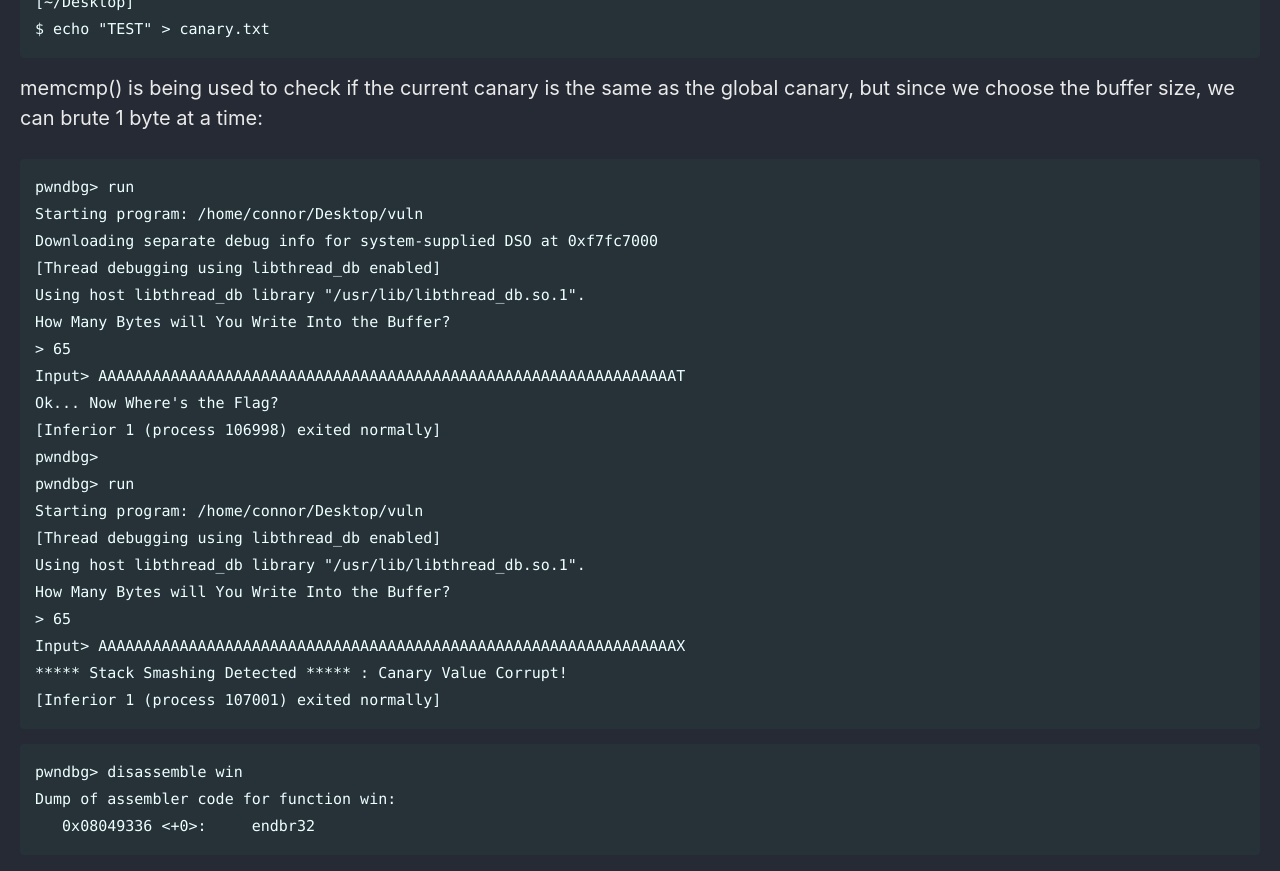
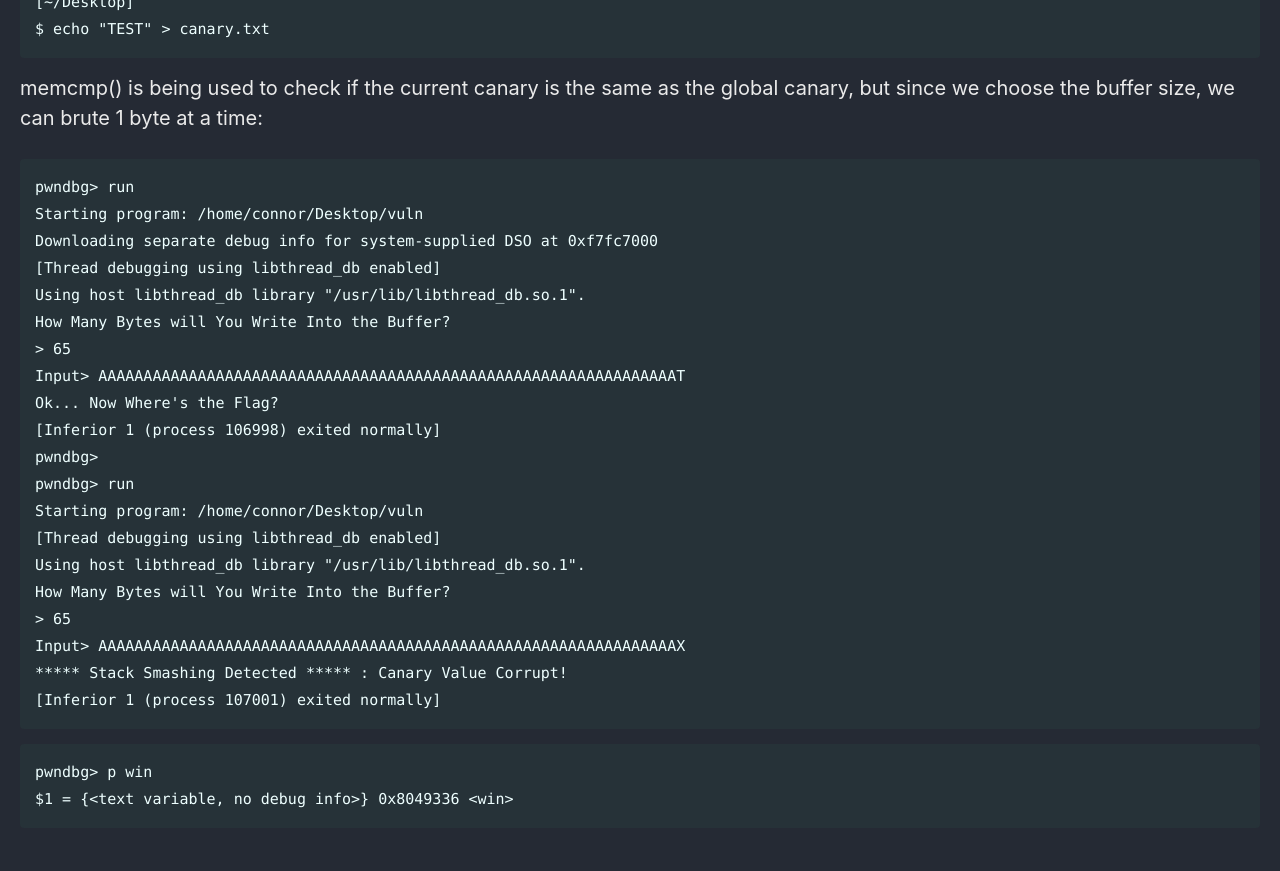
Before and after one commit to Connor-McCartney/Connor-McCartney.github.io, a Jekyll site: the page built from _pages/misc/pwn.md, in a window 1280 px wide and 900 px high, scrolled down 9576 px. Shown: the top 871 px of the window. Built offline with Jekyll 4.4.1, drawn with Linux system fonts in a browser that asks for light colours; cached includes are drawn as plain includes.

Commit message:
Update pwn.md

````diff
--- a/_pages/misc/pwn.md
+++ b/_pages/misc/pwn.md
@@ -424,7 +424,6 @@ Input> AAAAAAAAAAAAAAAAAAAAAAAAAAAAAAAAAAAAAAAAAAAAAAAAAAAAAAAAAAAAAAAAX
 ```
 
 ```
-pwndbg> disassemble win
-Dump of assembler code for function win:
-   0x08049336 <+0>:     endbr32
+pwndbg> p win
+$1 = {<text variable, no debug info>} 0x8049336 <win>
 ```
````
